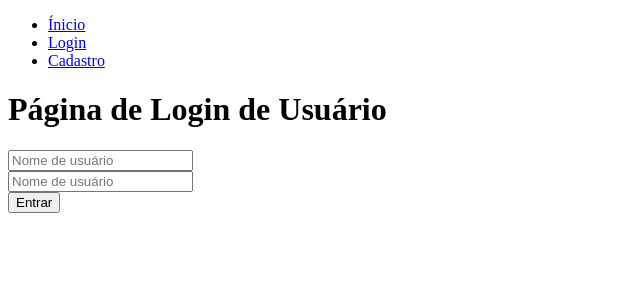
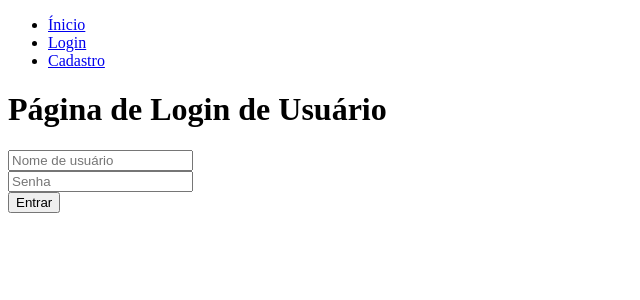
Before and after one commit to elsonfreire/case-seubone, a Next.js app: page /login in a window 1280 px wide. Shown: the top 300 px of the page, without its empty margins (0-640 px from the left). Built offline with nearby package versions, Linux system fonts and the light colour scheme.

Commit message:
Fixed inputs

```diff
--- a/pages/login.tsx
+++ b/pages/login.tsx
@@ -19,11 +19,11 @@ export default function Login() {
         />
         <br />
         <input
-          type="text"
-          placeholder="Nome de usuário"
-          value={username}
+          type="password"
+          placeholder="Senha"
+          value={password}
           onChange={(event) => {
-            setUsername(event.target.value);
+            setPassword(event.target.value);
           }}
         />
         <br />
--- a/pages/register.tsx
+++ b/pages/register.tsx
@@ -20,7 +20,7 @@ export default function Register() {
         ></input>
         <br />
         <input
-          type="text"
+          type="password"
           placeholder="Senha"
           value={password}
           onChange={(event) => {
```
